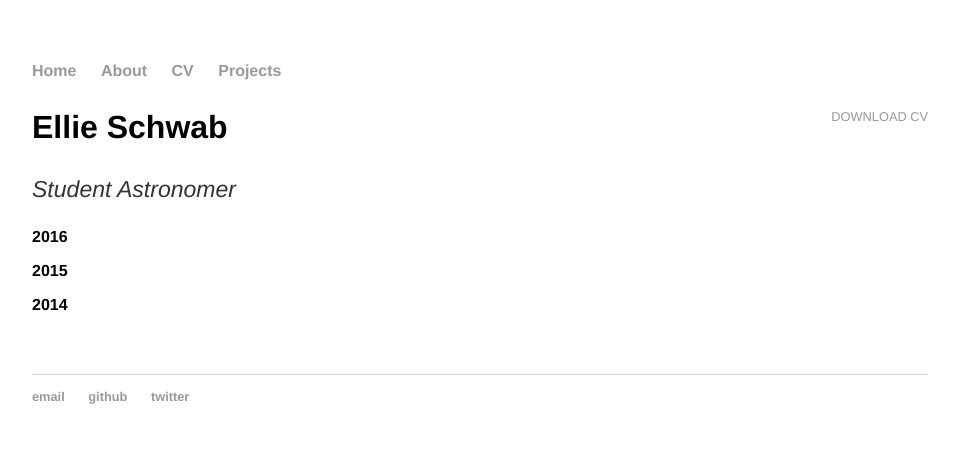
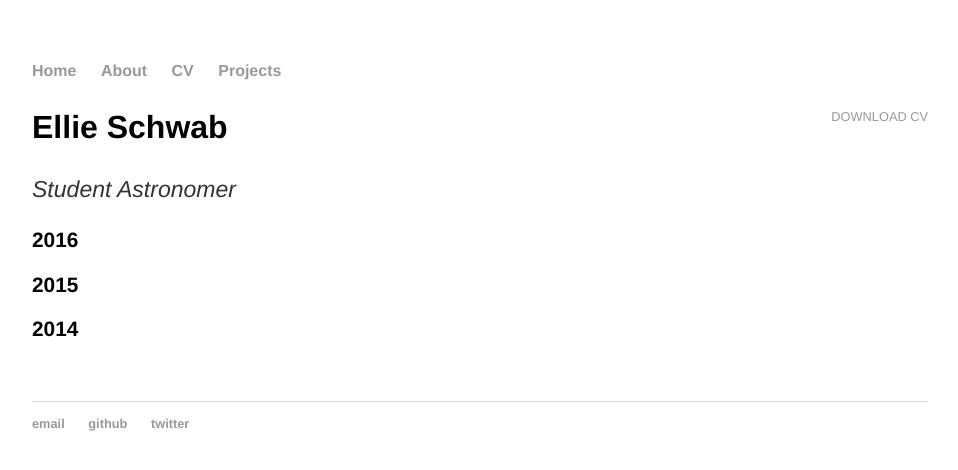
Before and after one commit to elliesch/elliesch.github.io, a Jekyll site: the page built from cv/index.html, in a window 1280 px wide. Shown: the top 470 px of the page, without its empty margins (160-1118 px from the left). Built offline with Jekyll 4.4.1, drawn with Linux system fonts in a browser that asks for light colours.

Commit message:
Update main.css

```diff
--- a/css/main.css
+++ b/css/main.css
@@ -21,7 +21,7 @@ footer { border-top: 1px solid #d5d5d5; font-size: .8em; }
 .cv { margin: 0px 0px 60px; }
 .cv h1 { font-size: 3em; }
 .cv h2 { font-size: 2em; }
-.cv h3 { font-size: 1em; }
+.cv h3 { font-size: 1.3em; }
 .cv address, .cv .download { font-family: 'Helvetica', 'Arial', 'Sans-Serif'; }
 .cv address, .cv p { font-size: 1.2em; }
 .cv .download { float: right; font-size: .8em; text-transform: uppercase; }
```
